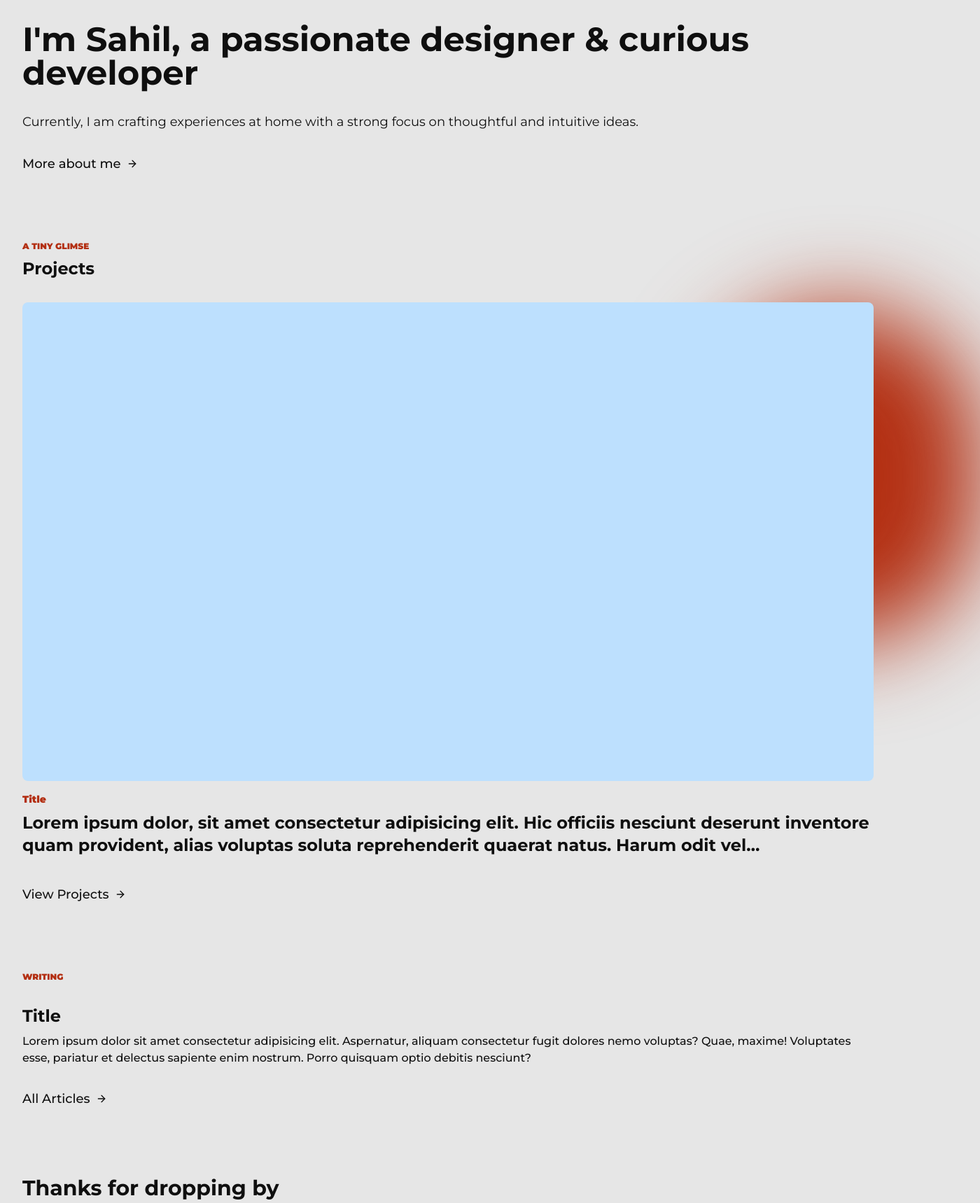
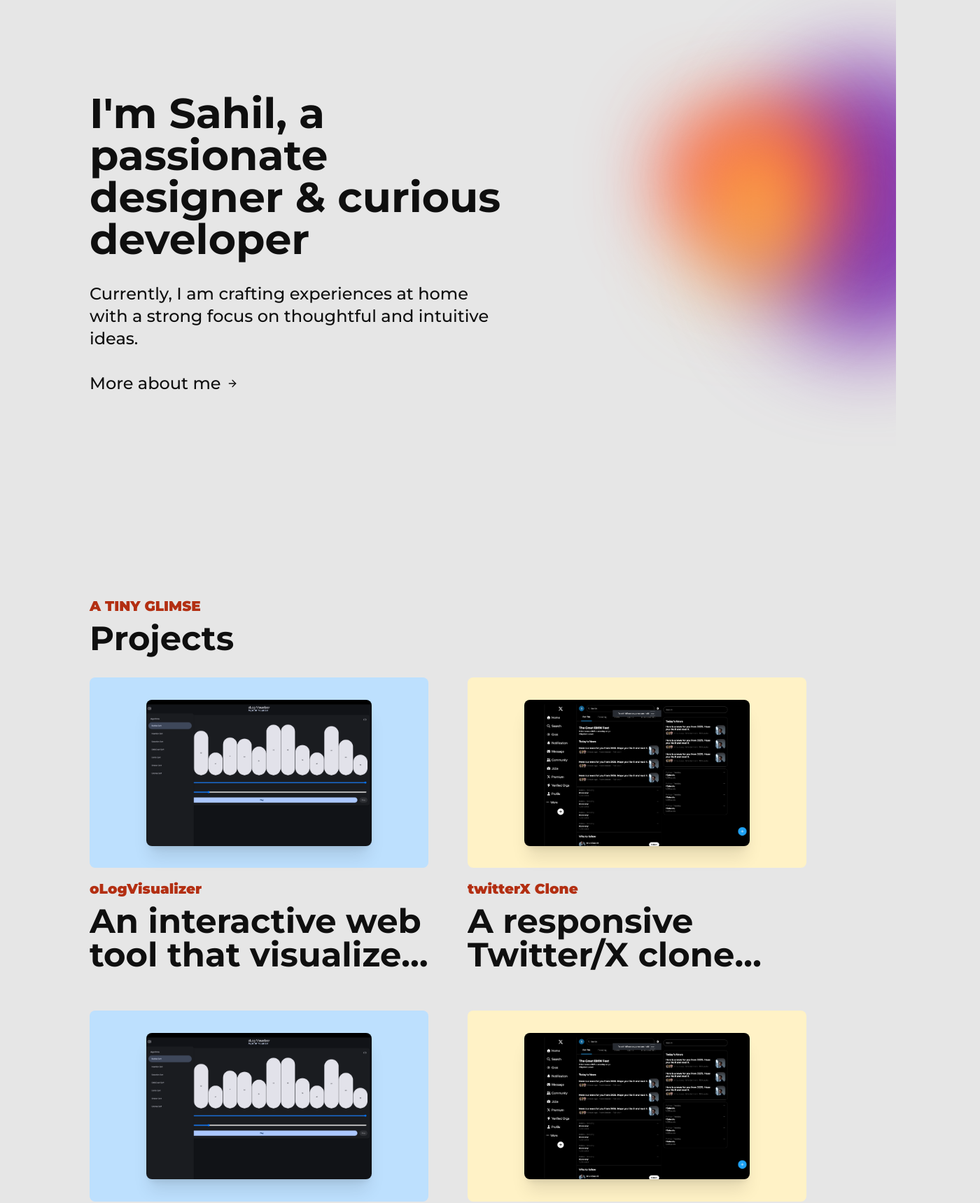
Before and after one commit to sahilsaini172/official-portfolio-sahilsaini, a Next.js app: page / in a window 1280 px wide. Shown: the part 120-1839 px from the top of the page at 70% size, 1400 px wide, since content can reach past the window. Built offline with nearby package versions, Linux system fonts and the light colour scheme.

Commit message:
added responsive ness

```diff
--- /dev/null
+++ b/app/components/BlogCard.tsx
@@ -0,0 +1,15 @@
+export default function BlogCard() {
+  return (
+    <article className="flex flex-col py-8 gap-2">
+      <h3 className="font-bold text-2xl md:text-3xl lg:text-4xl xl:text-5xl 2xl:text-6xl">
+        Title
+      </h3>
+      <p className="line-clamp-2 font-medium lg:text-lg xl:text-xl 2xl:text-2xl">
+        Lorem ipsum dolor sit amet consectetur adipisicing elit. Aspernatur,
+        aliquam consectetur fugit dolores nemo voluptas? Quae, maxime!
+        Voluptates esse, pariatur et delectus sapiente enim nostrum. Porro
+        quisquam optio debitis nesciunt?
+      </p>
+    </article>
+  );
+}
--- a/app/components/Navbar.tsx
+++ b/app/components/Navbar.tsx
@@ -26,7 +26,7 @@
   return (
     <header className="sticky bg-transparent p-8 flex items-center justify-between">
       <div></div>
-      <nav className="flex items-center gap-4">
+      <nav className="flex items-center gap-4 2xl:text-2xl 2xl:gap-16 *:2xl:font-semibold xl:text-xl xl:gap-7 *:xl:font-medium lg:text-lg lg:gap-6">
         <Link
           href={"pages/work"}
           className="hover:text-primary hover:scale-110 ease-in duration-100"
--- /dev/null
+++ b/app/components/ProjectCard.tsx
@@ -0,0 +1,33 @@
+import Image from "next/image";
+
+interface ProjectCardProps {
+  url: string;
+  title: string;
+  description: string;
+  color?: string;
+}
+
+export default function ProjectCard({
+  url,
+  title,
+  description,
+  color = "#bde0fe",
+}: ProjectCardProps) {
+  return (
+    <article className="flex flex-col">
+      <div
+        className={`w-full flex items-center justify-center aspect-video rounded-lg hover:scale-101 delay-75 duration-150 ease-in`}
+        style={{ backgroundColor: color }}
+      >
+        <img
+          src={`/` + url}
+          className=" object-cover w-2/3 rounded-lg shadow-xl"
+        />
+      </div>
+      <div className="flex flex-col gap-2 mt-4">
+        <h2 className="text-sm lg:text-lg xl:text-xl 2xl:text-2xl text-primary font-black">{title}</h2>
+        <p className="text-2xl md:text-3xl lg:text-4xl xl:text-5xl 2xl:text-6xl line-clamp-2 font-bold">{description}</p>
+      </div>
+    </article>
+  );
+}
--- a/app/page.tsx
+++ b/app/page.tsx
@@ -1,107 +1,97 @@
-"use client";
-import { animate, cubicBezier } from "animejs";
 import { ArrowRight } from "lucide-react";
 import Link from "next/link";
-import { useEffect, useState } from "react";
+import BlogCard from "./components/BlogCard";
+import ProjectCard from "./components/ProjectCard";
 
 export default function Home() {
-  const [isScrolled, setIsScrolled] = useState(false);
-
-  useEffect(() => {
-    const handleScroll = () => {
-      // Change class after scrolling 100px
-      if (window.scrollY > 100) {
-        animate("#blob", {
-          opacity: { to: 0, duration: 500, delay: 0 },
-          ease: cubicBezier(0.7, 0.1,0.5,0.9)
-        });
-        setIsScrolled(true);
-      } else if (window.scrollY < 100) {
-        animate("#blob", {
-          opacity: { to: 100, duration: 500, delay: 0 },
-          ease: cubicBezier(0.7, 0.1,0.5,0.9)
-        });
-        setIsScrolled(false);
-      }
-    };
-
-    window.addEventListener("scroll", handleScroll);
-
-    // Cleanup listener on unmount
-    return () => {
-      window.removeEventListener("scroll", handleScroll);
-    };
-  }, []);
   return (
-    <div className="flex flex-col">
+    <div className="flex flex-col ease-in duration-300 relative overflow-hidden">
       <div
         id="blob"
-        className="absolute w-[50vh] h-[60vh] -z-10 rounded-full bg-primary -right-30 -bottom-60 blur-3xl"
+        className="absolute w-[40vh] h-[50vh] -z-3 rounded-full bg-[#833AB4] blur-3xl -right-30 top-30"
       ></div>
-      <section className="p-8 mt-8">
-        <h1 className="text-5xl font-bold">
+      <div
+        id="blob"
+        className="absolute w-[30vh] h-[20vh] -z-2 rounded-full bg-[#FD1D1D] blur-3xl right-20 top-50"
+      ></div>
+      <div
+        id="blob"
+        className="absolute w-[20vh] h-[30vh] -z-1 rounded-full bg-[#FCB045] blur-3xl top-50 right-30"
+      ></div>
+      <section className="p-8 mt-8 sm:p-16 lg:p-24 xl:p-32 2xl:p-64 lg:w-3/4 xl:w-2/3">
+        <h1 className="text-5xl lg:text-6xl 2xl:text-8xl font-bold">
           I'm Sahil, a passionate designer & curious developer
         </h1>
-        <p className="text-lg mt-8 ">
+        <p className="text-lg lg:text-xl xl:text-2xl 2xl:text-3xl lg:font-medium 2xl:font-semibold 2xl:leading-10 mt-8">
           Currently, I am crafting experiences at home with a strong focus on
           thoughtful and intuitive ideas.
         </p>
 
         <Link
           href="pages/about"
-          className="flex items-center gap-2 mt-8 font-medium text-lg"
+          className="flex items-center gap-2 mt-8 font-medium text-lg lg:text-xl xl:text-2xl 2xl:text-3xl"
         >
           <p>More about me</p>
           <ArrowRight size={16} />
         </Link>
       </section>
-      <section className="flex flex-col mt-8 p-8">
+      <section className="flex flex-col mt-8 p-8 sm:p-16 lg:p-24 xl:p-32 2xl:p-64">
         <div className="flex flex-col gap-2 mb-8">
-          <h2 className="text-xs text-primary font-black">A TINY GLIMSE</h2>
-          <p className="font-bold text-2xl">Projects</p>
+          <h2 className="text-xs md:text-sm lg:text-lg xl:text-xl 2xl:text-2xl text-primary font-black">
+            A TINY GLIMSE
+          </h2>
+          <p className="font-bold text-2xl md:text-3xl lg:text-4xl xl:text-5xl 2xl:text-6xl ">
+            Projects
+          </p>
         </div>
-        <div className="grid grid-cols-1 grid-rows-1">
-          <article className="flex flex-col">
-            <div className="w-full aspect-video bg-[#bde0fe] rounded-lg hover:scale-103 delay-75 duration-150 ease-in"></div>
-            <div className="flex flex-col gap-2 mt-4">
-              <h2 className="text-sm text-primary font-black">Title</h2>
-              <p className="text-2xl line-clamp-2 font-bold">
-                Lorem ipsum dolor, sit amet consectetur adipisicing elit. Hic
-                officiis nesciunt deserunt inventore quam provident, alias
-                voluptas soluta reprehenderit quaerat natus. Harum odit vel
-                reprehenderit? Sunt neque veritatis quisquam repudiandae?
-              </p>
+        <div className="grid grid-cols-1 grid-rows-1 sm:grid-cols-2 sm:grid-rows-2 gap-8 md:gap-10 lg:gap-12 xl:gap-14 2xl:gap-16">
+          <ProjectCard
+            url="ologvisualizer.png"
+            title="oLogVisualizer"
+            description="An interactive web tool that visualizes O(log n) algorithmic complexity and Big O notation concepts through graphical representations."
+          />
+          <ProjectCard
+            url="twitter.png"
+            title="twitterX Clone"
+            description="A responsive Twitter/X clone built with HTML, Tailwind CSS, and React featuring core social media functionalities like posting, following, and user interactions.​"
+            color="#FFF2C6"
+          />
+          <ProjectCard
+            url="ologvisualizer.png"
+            title="oLogVisualizer"
+            description="An interactive web tool that visualizes O(log n) algorithmic complexity and Big O notation concepts through graphical representations."
+          />
+          <ProjectCard
+            url="twitter.png"
+            title="twitterX Clone"
+            description="A responsive Twitter/X clone built with HTML, Tailwind CSS, and React featuring core social media functionalities like posting, following, and user interactions.​"
+            color="#FFF2C6"
+          />
         </div>
         <Link
           href="pages/work"
-              className="flex items-center gap-2 mt-10 font-medium text-lg hover:text-primary duration-150 ease-in"
+          className="flex items-center gap-2 mt-10 font-medium text-lg lg:text-xl xl:text-2xl 2xl:text-3xl hover:text-primary duration-150 ease-in"
         >
           <p>View Projects</p>
           <ArrowRight size={16} />
         </Link>
-          </article>
-        </div>
       </section>
-      <section className="flex flex-col mt-8 p-8">
-        <h2 className="text-xs text-primary font-black">WRITING</h2>
-        <article className="flex flex-col py-8 gap-2">
-          <h3 className="font-bold text-2xl">Title</h3>
-          <p className="line-clamp-2 font-medium">
-            Lorem ipsum dolor sit amet consectetur adipisicing elit. Aspernatur,
-            aliquam consectetur fugit dolores nemo voluptas? Quae, maxime!
-            Voluptates esse, pariatur et delectus sapiente enim nostrum. Porro
-            quisquam optio debitis nesciunt?
-          </p>
-        </article>
+      <section className="flex flex-col mt-8 p-8 sm:p-16 lg:p-24 xl:p-32 2xl:p-64 xl:w-2/3">
+        <h2 className="text-xs md:text-sm lg:text-lg xl:text-xl 2xl:text-2xl text-primary font-black">
+          WRITING
+        </h2>
+        <BlogCard />
+        <BlogCard />
+        <BlogCard />
         <Link
           href="pages/work"
-          className="flex items-center gap-2 font-medium text-lg hover:text-primary duration-150 ease-in"
+          className="flex items-center gap-2 font-medium text-lg lg:text-xl xl:text-2xl 2xl:text-3xl hover:text-primary duration-150 ease-in"
         >
           <p>All Articles</p>
           <ArrowRight size={16} />
         </Link>
       </section>
-      <footer className="flex flex-col mt-8 p-8">
+      <footer className="flex flex-col mt-8 p-8 sm:p-16 lg:p-24 xl:p-32 2xl:p-64">
         <h3 className="text-3xl font-bold">Thanks for dropping by</h3>
         <p>
           For enquiries, get in touch via{" "}
@@ -116,7 +106,3 @@
     </div>
   );
 }
-
-// isScrolled
-//               ? "opacity-0"
-//               : "absolute w-[50vh] h-[60vh] -z-10 rounded-full bg-primary -right-30 -bottom-60 blur-3xl transition-all duration-500 ease-in-out"
```
Also changed, not shown: public/ologvisualizer.png (added), public/twitter.png (added). Lines whose indentation alone changed are shown as unchanged.
